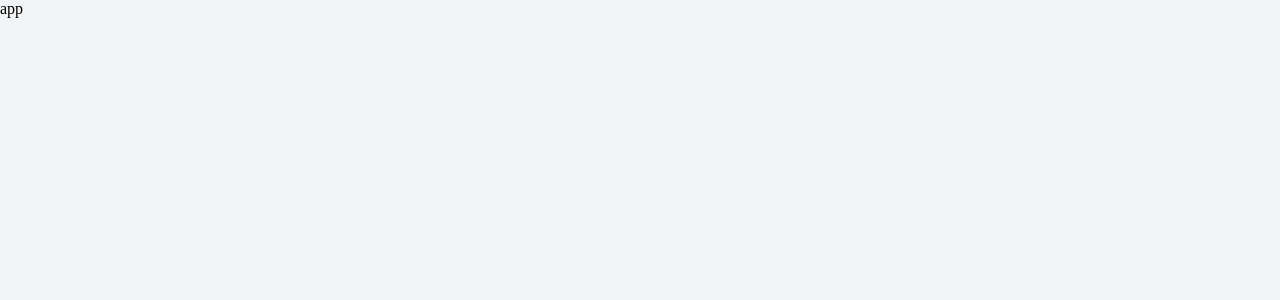
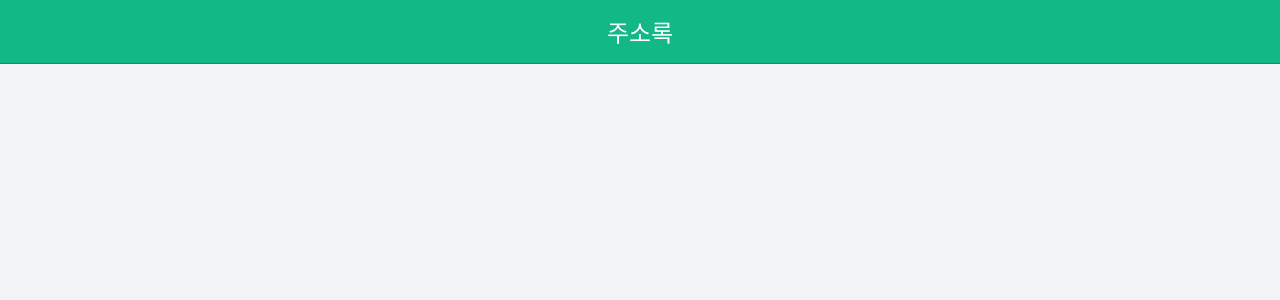
Before and after one commit to livelikeabel/velopert-tutorial, a React (Create React App) app in the folder redux-practice/contact1/: page / in a window 1280 px wide. Shown: the top 300 px of the page. Built offline with nearby package versions, Linux system fonts and the light colour scheme.

Commit message:
주소록1/2.기본컴포넌트만들기

```diff
--- a/redux-practice/contact1/src/App.js
+++ b/redux-practice/contact1/src/App.js
@@ -1,10 +1,13 @@
 import React, { Component } from 'react';
+import Header from './components/Header';
+import Container from './components/Container';
 
 class App extends Component {
     render() {
         return (
             <div>
-      app
+                <Header />
+                <Container></Container>
             </div>
         );
     }
--- /dev/null
+++ b/redux-practice/contact1/src/components/Container.js
@@ -0,0 +1,29 @@
+import React from 'react';
+import styled from 'styled-components';
+import oc from 'open-color';
+import { media } from '../lib/style-utils';
+import PropTypes from 'prop-types';
+
+const Wrapper = styled.div`
+    width: 700px;
+    margin: 0 auto;
+    padding: 1rem;
+
+    ${media.mobile`
+        width: 100%;
+    `}
+`;
+
+// visible이 false 면 null 반환
+const Container = ({visible, children}) => visible ? (
+    <Wrapper>
+        {children}
+    </Wrapper>
+) : null;
+
+// PropTypes 설정
+Container.PropTypes = {
+    visible: PropTypes.bool
+};
+
+export default Container;
--- /dev/null
+++ b/redux-practice/contact1/src/components/Header.js
@@ -0,0 +1,25 @@
+import React from 'react';
+import styled from 'styled-components';
+import oc from 'open-color';
+
+const Wrapper = styled.div`
+        height: 4rem;
+        background: ${oc.teal[6]};
+    border-bottom: 1px solid ${oc.teal[8]};
+
+    color: white;
+    font-weight: 500;
+    font-size: 1.5rem;
+
+    display: flex;
+    align-items: center;
+    justify-content: center;
+`;
+
+const Header = () => (
+    <Wrapper>
+        주소록
+    </Wrapper>
+);
+
+export default Header;
--- /dev/null
+++ b/redux-practice/contact1/src/lib/style-utils.js
@@ -0,0 +1,9 @@
+import { css } from 'styled-components';
+
+export const media = {
+    mobile: (...args) => css`
+        @media (max-width: 768px) {
+            ${ css(...args) }
+        }
+    `
+};
```
Lines whose indentation alone changed are shown as unchanged.
